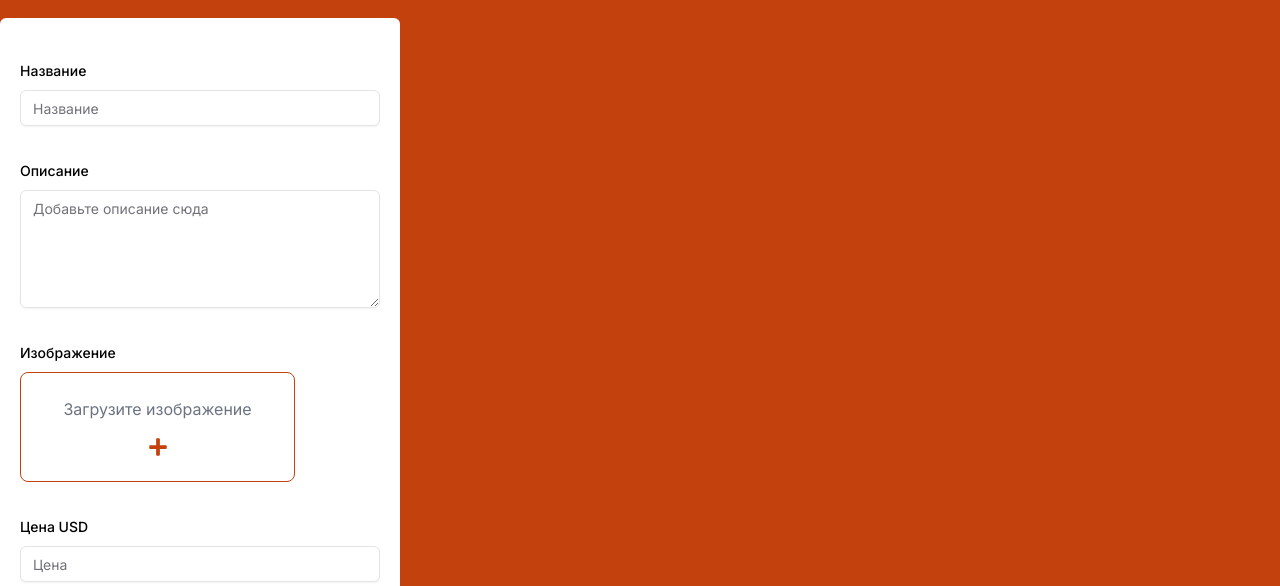
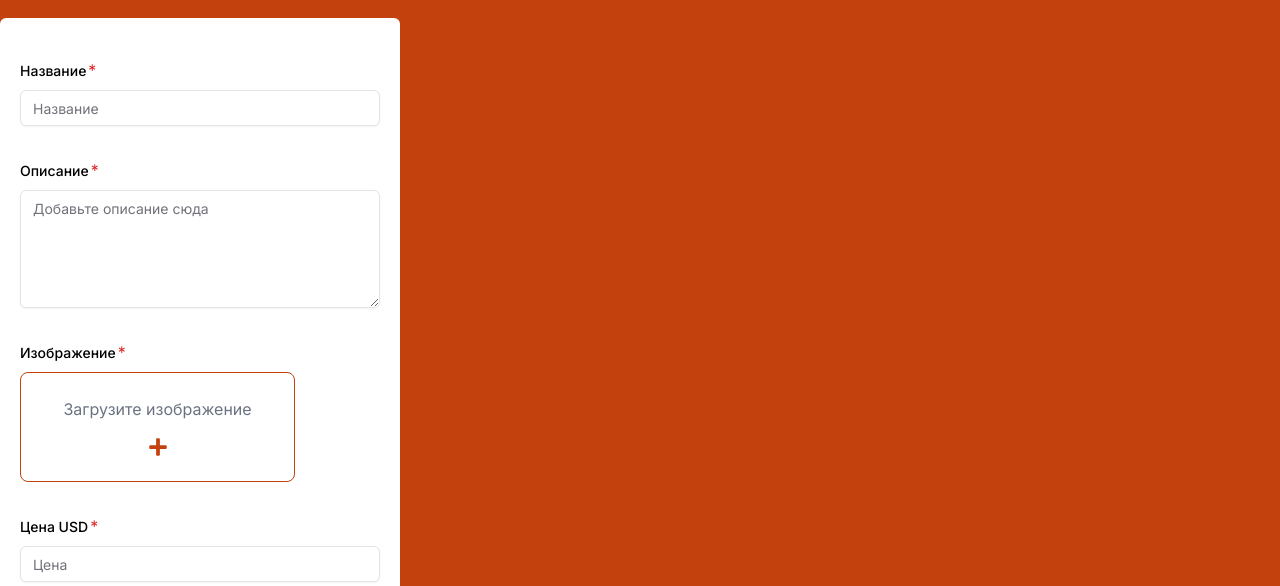
Before and after one commit to dworker863/education-portal, a Next.js app: page / in a window 1280 px wide. Both pictures are taken after a click on the button "Добавить Курс". Shown: the part 186-772 px from the top of the page. Built offline with nearby package versions, Linux system fonts and the light colour scheme; no server answers; the database is empty.

Commit message:
Added requiredSign component

```diff
--- a/app/components/course-form.tsx
+++ b/app/components/course-form.tsx
@@ -22,6 +22,7 @@ import { FaPlus } from 'react-icons/fa';
 import { Textarea } from '@/app/components/textarea';
 import Dropzone from 'react-dropzone';
 import Thumbnails from './thumbnails';
+import RequiredSign from './required-sign';
 
 const CourseForm = () => {
   const [error, setError] = useState<string | null>(null);
@@ -97,6 +98,7 @@ const CourseForm = () => {
               render={({ field }) => (
                 <FormItem>
                   <FormLabel>Название</FormLabel>
+                  <RequiredSign />
                   <FormControl>
                     <Input placeholder="Название" {...field} />
                   </FormControl>
@@ -110,6 +112,7 @@ const CourseForm = () => {
               render={({ field }) => (
                 <FormItem>
                   <FormLabel>Описание</FormLabel>
+                  <RequiredSign />
                   <FormControl>
                     <Textarea
                       placeholder="Добавьте описание сюда"
@@ -127,6 +130,7 @@ const CourseForm = () => {
               render={({ field }) => (
                 <FormItem>
                   <FormLabel>Изображение</FormLabel>
+                  <RequiredSign />
                   <FormControl>
                     <Dropzone
                       onDrop={(acceptedFiles) => {
@@ -180,6 +184,7 @@ const CourseForm = () => {
               render={({ field }) => (
                 <FormItem>
                   <FormLabel>Цена USD</FormLabel>
+                  <RequiredSign />
                   <FormControl>
                     <Input placeholder="Цена" {...field} />
                   </FormControl>
@@ -194,6 +199,7 @@ const CourseForm = () => {
               render={({ field }) => (
                 <FormItem>
                   <FormLabel>Категория</FormLabel>
+                  <RequiredSign />
                   <FormControl>
                     <Input placeholder="Категория" {...field} />
                   </FormControl>
--- a/app/components/exercise-form.tsx
+++ b/app/components/exercise-form.tsx
@@ -20,6 +20,7 @@ import ErrorMessage from './error-message';
 import { addExercise } from '../libs/server-actions/exercises-actions';
 import { FaPlus } from 'react-icons/fa';
 import { Textarea } from './textarea';
+import RequiredSign from './required-sign';
 
 type TExerciseProps = {
   lessonId?: string;
@@ -80,6 +81,7 @@ const ExerciseForm: FC<TExerciseProps> = ({ lessonId }) => {
               render={({ field }) => (
                 <FormItem>
                   <FormLabel>Название</FormLabel>
+                  <RequiredSign />
                   <FormControl>
                     <Input placeholder="Название" {...field} />
                   </FormControl>
@@ -93,6 +95,7 @@ const ExerciseForm: FC<TExerciseProps> = ({ lessonId }) => {
               render={({ field }) => (
                 <FormItem>
                   <FormLabel>Задание</FormLabel>
+                  <RequiredSign />
                   <FormControl>
                     <Textarea placeholder="Задание" rows={5} {...field} />
                   </FormControl>
@@ -123,6 +126,7 @@ const ExerciseForm: FC<TExerciseProps> = ({ lessonId }) => {
               render={({ field }) => (
                 <FormItem>
                   <FormLabel>Тест</FormLabel>
+                  <RequiredSign />
                   <FormControl>
                     <Textarea placeholder="Код теста" rows={5} {...field} />
                   </FormControl>
@@ -136,6 +140,7 @@ const ExerciseForm: FC<TExerciseProps> = ({ lessonId }) => {
               render={({ field }) => (
                 <FormItem>
                   <FormLabel>Решение</FormLabel>
+                  <RequiredSign />
                   <FormControl>
                     <Textarea placeholder="Код решения" rows={5} {...field} />
                   </FormControl>
@@ -162,6 +167,7 @@ const ExerciseForm: FC<TExerciseProps> = ({ lessonId }) => {
               render={({ field }) => (
                 <FormItem>
                   <FormLabel>Баллы</FormLabel>
+                  <RequiredSign />
                   <FormControl>
                     <Input
                       placeholder="Колличество призовых баллов"
--- a/app/components/lesson-form.tsx
+++ b/app/components/lesson-form.tsx
@@ -22,6 +22,7 @@ import { FaPlus } from 'react-icons/fa';
 import { Textarea } from './textarea';
 import Dropzone from 'react-dropzone';
 import Thumbnails from './thumbnails';
+import RequiredSign from './required-sign';
 
 type TLessonFormProps = {
   courseId?: string;
@@ -109,6 +110,7 @@ const LessonForm: FC<TLessonFormProps> = ({ courseId }) => {
               render={({ field }) => (
                 <FormItem>
                   <FormLabel>Название</FormLabel>
+                  <RequiredSign />
                   <FormControl>
                     <Input placeholder="Название" {...field} />
                   </FormControl>
@@ -122,6 +124,7 @@ const LessonForm: FC<TLessonFormProps> = ({ courseId }) => {
               render={({ field }) => (
                 <FormItem>
                   <FormLabel>Текст</FormLabel>
+                  <RequiredSign />
                   <FormControl>
                     <Textarea placeholder="Текст урока" rows={5} {...field} />
                   </FormControl>
--- /dev/null
+++ b/app/components/required-sign.tsx
@@ -0,0 +1,7 @@
+import React from 'react';
+
+const RequiredSign = () => {
+  return <span className="ml-0.5 text-red-600">*</span>;
+};
+
+export default RequiredSign;
--- a/app/components/signup-form.tsx
+++ b/app/components/signup-form.tsx
@@ -22,6 +22,7 @@ import { ModalContext } from './app-wrapper';
 import Dropzone from 'react-dropzone';
 import { FaPlus } from 'react-icons/fa';
 import Thumbnails from './thumbnails';
+import RequiredSign from './required-sign';
 
 const SignupForm = () => {
   const context = useContext(ModalContext);
@@ -89,6 +90,7 @@ const SignupForm = () => {
               render={({ field }) => (
                 <FormItem>
                   <FormLabel>Email</FormLabel>
+                  <RequiredSign />
                   <FormControl>
                     <Input placeholder="example@gmail.com" {...field} />
                   </FormControl>
@@ -115,6 +117,7 @@ const SignupForm = () => {
               render={({ field }) => (
                 <FormItem>
                   <FormLabel>Пароль</FormLabel>
+                  <RequiredSign />
                   <FormControl>
                     <Input placeholder="********" {...field} />
                   </FormControl>
@@ -131,6 +134,7 @@ const SignupForm = () => {
               render={({ field }) => (
                 <FormItem>
                   <FormLabel>Подтвердить пароль</FormLabel>
+                  <RequiredSign />
                   <FormControl>
                     <Input placeholder="********" {...field} />
                   </FormControl>
```
